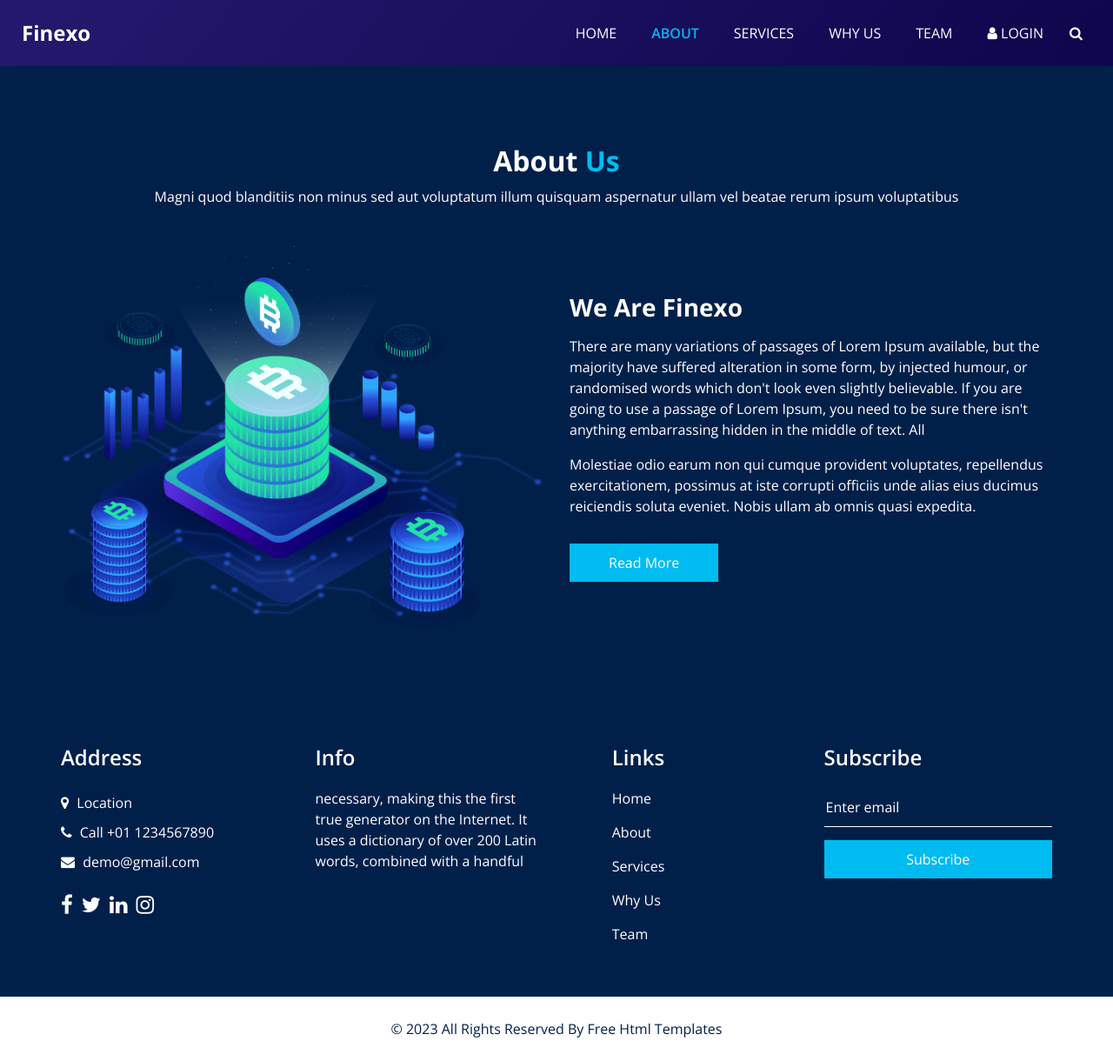
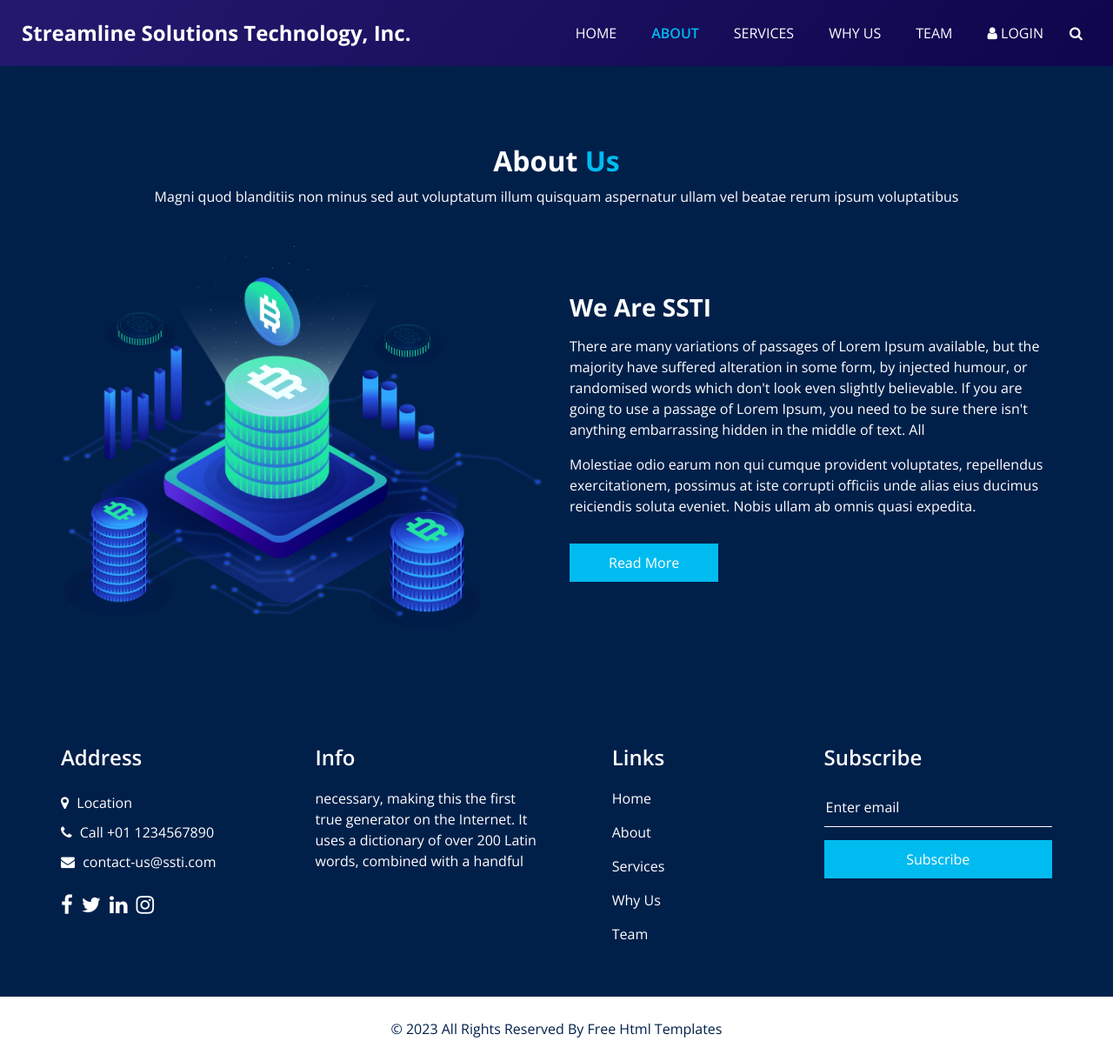
Before and after one commit to Waveyyyy/SSTI-CTF, a Flask app: page /about.html in a window 1280 px wide. Shown: the whole page at 87% size. Run offline with Flask 3, Linux system fonts and the light colour scheme; some libraries are stand-ins or nearby versions.

Commit message:
Change company name on the templates

```diff
--- a/templates/about.html
+++ b/templates/about.html
@@ -13,7 +13,7 @@
   <meta name="author" content="" />
   <link rel="shortcut icon" href="{{ url_for('static', filename="images/favicon.png") }}" type="">
 
-  <title> Finexo </title>
+  <title> Streamline Solutions Technology, Inc. </title>
 
   <!-- bootstrap core css -->
   <link rel="stylesheet" type="text/css" href="{{ url_for('static', filename="css/bootstrap.css") }}" />
@@ -50,7 +50,7 @@
         <nav class="navbar navbar-expand-lg custom_nav-container ">
           <a class="navbar-brand" href="index.html">
             <span>
-              Finexo
+              Streamline Solutions Technology, Inc.
             </span>
           </a>
 
@@ -112,7 +112,7 @@
         <div class="col-md-6">
           <div class="detail-box">
             <h3>
-              We Are Finexo
+              We Are SSTI
             </h3>
             <p>
               There are many variations of passages of Lorem Ipsum available, but the majority have suffered alteration
@@ -160,7 +160,7 @@
               <a href="">
                 <i class="fa fa-envelope" aria-hidden="true"></i>
                 <span>
-                  demo@gmail.com
+                  contact-us@ssti.com
                 </span>
               </a>
             </div>
--- a/templates/service.html
+++ b/templates/service.html
@@ -13,7 +13,7 @@
   <meta name="author" content="" />
   <link rel="shortcut icon" href="{{ url_for('static', filename="images/favicon.png") }}" type="">
 
-  <title> Finexo </title>
+  <title> Streamline Solutions Technology, Inc. </title>
 
   <!-- bootstrap core css -->
   <link rel="stylesheet" type="text/css" href="{{ url_for('static', filename="css/bootstrap.css") }}" />
@@ -50,7 +50,7 @@
         <nav class="navbar navbar-expand-lg custom_nav-container ">
           <a class="navbar-brand" href="index.html">
             <span>
-              Finexo
+              Streamline Solutions Technology, Inc.
             </span>
           </a>
 
@@ -204,7 +204,7 @@
               <a href="">
                 <i class="fa fa-envelope" aria-hidden="true"></i>
                 <span>
-                  demo@gmail.com
+                  contact-us@ssti.com
                 </span>
               </a>
             </div>
--- a/templates/team.html
+++ b/templates/team.html
@@ -13,7 +13,7 @@
   <meta name="author" content="" />
   <link rel="shortcut icon" href="{{ url_for('static', filename="images/favicon.png") }}" type="">
 
-  <title> Finexo </title>
+  <title> Streamline Solutions Technology, Inc. </title>
 
   <!-- bootstrap core css -->
   <link rel="stylesheet" type="text/css" href="{{ url_for('static', filename="css/bootstrap.css") }}" />
@@ -50,7 +50,7 @@
         <nav class="navbar navbar-expand-lg custom_nav-container ">
           <a class="navbar-brand" href="index.html">
             <span>
-              Finexo
+              Streamline Solutions Technology, Inc.
             </span>
           </a>
 
@@ -262,7 +262,7 @@
               <a href="">
                 <i class="fa fa-envelope" aria-hidden="true"></i>
                 <span>
-                  demo@gmail.com
+                  contact-us@ssti.com
                 </span>
               </a>
             </div>
--- a/templates/why.html
+++ b/templates/why.html
@@ -13,7 +13,7 @@
   <meta name="author" content="" />
   <link rel="shortcut icon" href="{{ url_for('static', filename="images/favicon.png") }}" type="">
 
-  <title> Finexo </title>
+  <title> Streamline Solutions Technology, Inc. </title>
 
   <!-- bootstrap core css -->
   <link rel="stylesheet" type="text/css" href="{{ url_for('static', filename="css/bootstrap.css") }}" />
@@ -50,7 +50,7 @@
         <nav class="navbar navbar-expand-lg custom_nav-container ">
           <a class="navbar-brand" href="index.html">
             <span>
-              Finexo
+              Streamline Solutions Technology, Inc.
             </span>
           </a>
 
@@ -194,7 +194,7 @@
               <a href="">
                 <i class="fa fa-envelope" aria-hidden="true"></i>
                 <span>
-                  demo@gmail.com
+                  contact-us@ssti.com
                 </span>
               </a>
             </div>
```
Also changed, not shown: templates/index.html (+6 -5 lines).
